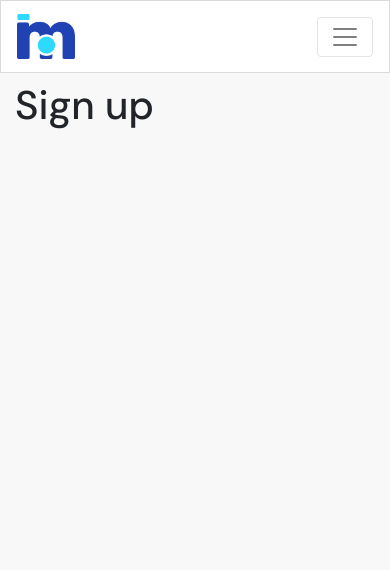
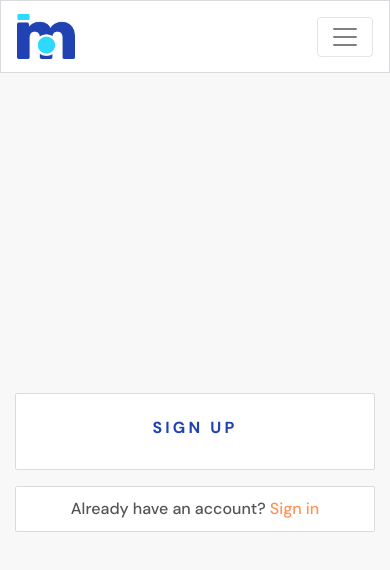
Before and after one commit to ChrisKellFSD/console-geeks, a React (Create React App) app: page /signup in a window 390 px wide. Shown: the top 570 px of the page. Built offline with nearby package versions, Linux system fonts and the light colour scheme.

Commit message:
Add sign up form component styling first and then will work on authentication

```diff
--- a/src/App.js
+++ b/src/App.js
@@ -2,6 +2,8 @@
 import NavBar from "./components/NavBar";
 import Container from "react-bootstrap/Container";
 import { Route, Switch } from "react-router-dom";
+import "./api/axiosDefaults";
+import SignUpForm from "./pages/auth/SignUpForm";
 
 function App() {
   return (
@@ -11,7 +13,7 @@
         <Switch>
           <Route exact path="/" render={() => <h1>Home page</h1>} />
           <Route exact path="/signin" render={() => <h1>Sign in</h1>} />
-          <Route exact path="/signup" render={() => <h1>Sign up</h1>} />
+          <Route exact path="/signup" render={() => <SignUpForm />} />
           <Route render={() => <p>Page not found!</p>} />
         </Switch>
       </Container>
--- a/src/App.module.css
+++ b/src/App.module.css
@@ -7,6 +7,26 @@
 .Main {
   padding-top: 81px;
 }
+
+.Content {
+  background-color: #ffffff;
+  padding: 10px;
+  border-radius: 2px;
+  border: 1px solid #dadadf;
+}
+
+.FillerImage {
+  object-fit: cover;
+  height: 100%;
+  width: 100%;
+}
+
+.Image {
+  max-height: 40vh;
+  max-width: 100%;
+  object-fit: contain;
+}
+
 * {
   box-sizing: border-box;
 }
@@ -25,6 +45,10 @@
   transition: color ease-in-out 0.3s;
 }
 
+input[type="file"] {
+  display: none;
+}
+
 i {
   color: #cfced3;
   font-size: 1.6rem;
@@ -37,3 +61,22 @@
   transition: color ease-in-out 0.3s;
   color: #2142b2;
 }
+
+figure {
+  text-align: center;
+  display: inline-block;
+}
+
+/* scrollbar */
+*::-webkit-scrollbar {
+  width: 5px;
+}
+*::-webkit-scrollbar-track {
+  background: #f1f1f1;
+}
+*::-webkit-scrollbar-thumb {
+  background: #888;
+}
+*::-webkit-scrollbar-thumb:hover {
+  background: #555;
+}
--- /dev/null
+++ b/src/api/axiosDefaults.js
@@ -0,0 +1,5 @@
+import axios from "axios";
+
+axios.defaults.baseURL = "https://ck-fsd-console-geeks.herokuapp.com/";
+axios.defaults.headers.post["Content-Type"] = "multipart/form-data";
+axios.defaults.withCredentials = true;
--- /dev/null
+++ b/src/pages/auth/SignUpForm.js
@@ -0,0 +1,41 @@
+import React from "react";
+import { Link } from "react-router-dom";
+
+import styles from "../../styles/SignInUpForm.module.css";
+import btnStyles from "../../styles/Button.module.css";
+import appStyles from "../../App.module.css";
+
+import { Form, Button, Image, Col, Row, Container } from "react-bootstrap";
+
+const SignUpForm = () => {
+  return (
+    <Row className={styles.Row}>
+      <Col className="my-auto py-2 p-md-2" md={6}>
+        <Container className={`${appStyles.Content} p-4 `}>
+          <h1 className={styles.Header}>sign up</h1>
+
+            {/* add your form here */}
+
+        </Container>
+        <Container className={`mt-3 ${appStyles.Content}`}>
+          <Link className={styles.Link} to="/signin">
+            Already have an account? <span>Sign in</span>
+          </Link>
+        </Container>
+      </Col>
+      <Col
+        md={6}
+        className={`my-auto d-none d-md-block p-2 ${styles.SignUpCol}`}
+      >
+        <Image
+          className={`${appStyles.FillerImage}`}
+          src={
+            "https://codeinstitute.s3.amazonaws.com/AdvancedReact/hero2.jpg"
+          }
+        />
+      </Col>
+    </Row>
+  );
+};
+
+export default SignUpForm;
--- /dev/null
+++ b/src/styles/Button.module.css
@@ -0,0 +1,69 @@
+.Button {
+    font-size: 0.8rem;
+    align-self: center;
+    border-radius: 100px;
+    border-color: transparent;
+    padding: 4px 10px;
+    margin-left: 2px;
+    margin-right: 2px;
+    min-width: 75px;
+  }
+
+  .Button:hover {
+    opacity: 0.8;
+    border-color: transparent;
+    cursor: pointer;
+  }
+
+  .Button:hover:active {
+    background-color: #2142b2 !important;
+  }
+
+  .Button:active {
+    background-color: #2142b2 !important;
+  }
+
+  .Button:focus {
+    background-color: #2142b2;
+  }
+
+  .Wide {
+    padding: 10px 50px;
+    width: 100%;
+  }
+
+  .Blue,
+  .BlueOutline:hover,
+  .Bright:hover {
+    background-color: #2142b2;
+    color: #ffffff;
+  }
+
+  .BlueOutline,
+  .Blue:hover {
+    /* border: 1px solid #2142b2; */
+    background-color: #ffffff;
+    color: #2142b2;
+  }
+
+  .Black,
+  .BlackOutline:hover {
+    /* background-color: #242a3d;
+    color: white; */
+    background-color: #242a3d;
+    color: aliceblue;
+  }
+
+  .Black:hover,
+  .BlackOutline {
+    /* background-color: #dadadf;
+    color: #242a3d;
+    border-color: #242a3d; */
+    background-color: aliceblue;
+    color: #242a3d;
+  }
+
+  .Bright {
+    background-color: #2ed9ff;
+    color: #2142b2;
+  }
--- /dev/null
+++ b/src/styles/SignInUpForm.module.css
@@ -0,0 +1,46 @@
+.Row {
+    height: calc(100vh - 81px);
+  }
+  .Input {
+    background: #ffffff;
+    border: 1px solid #f0f1f9;
+    box-sizing: border-box;
+    border-radius: 2px;
+    color: #7177a1;
+    text-align: center;
+    padding: 10px;
+  }
+
+  .Header {
+    font-style: normal;
+    font-weight: bold;
+    font-size: 16px;
+    line-height: 19px;
+    text-align: center;
+    letter-spacing: 0.2em;
+    text-transform: uppercase;
+    color: #2142b2;
+  }
+
+  .Link {
+    text-decoration: none;
+    text-align: center;
+    display: block;
+    margin: auto;
+  }
+
+  .Link span {
+    color: #ff9254;
+  }
+
+  .Container {
+    padding: 30px 10px;
+  }
+
+  .SignInCol {
+    height: 320px;
+  }
+
+  .SignUpCol {
+    height: 375px;
+  }
```
